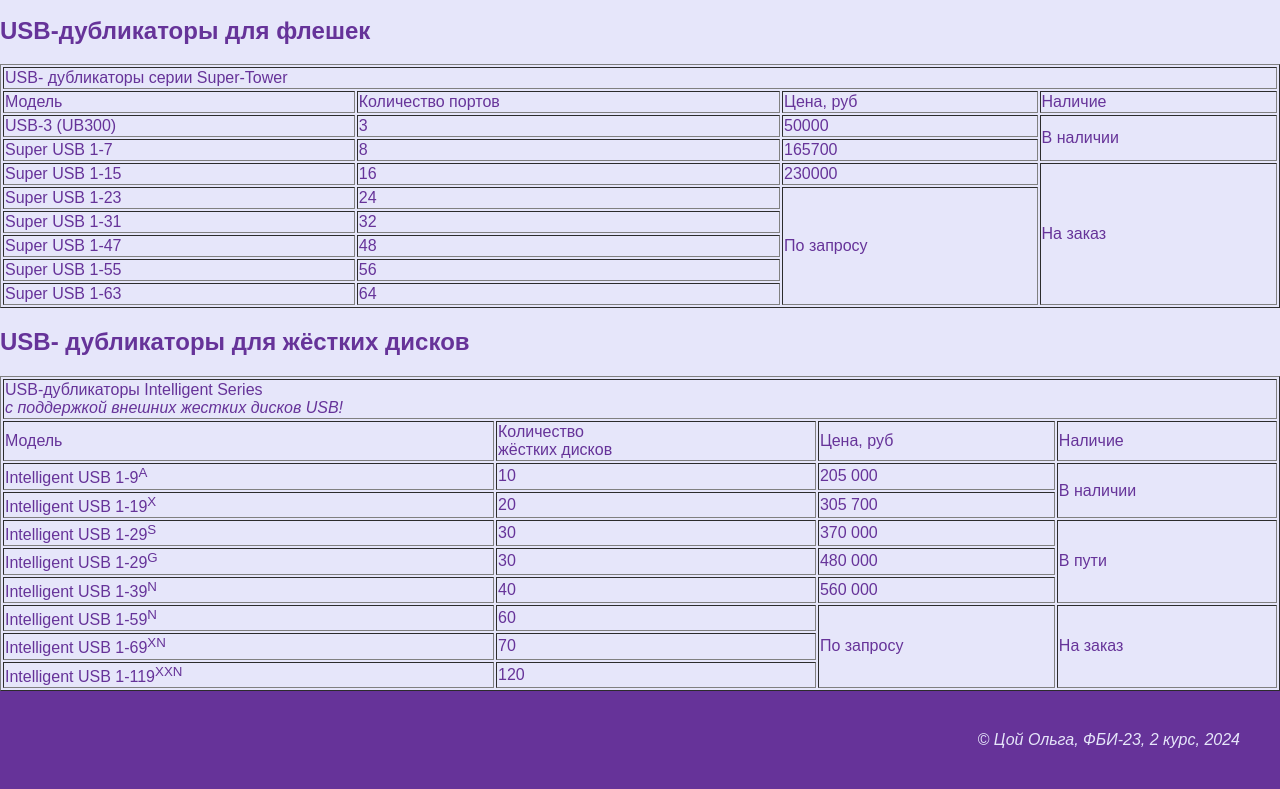
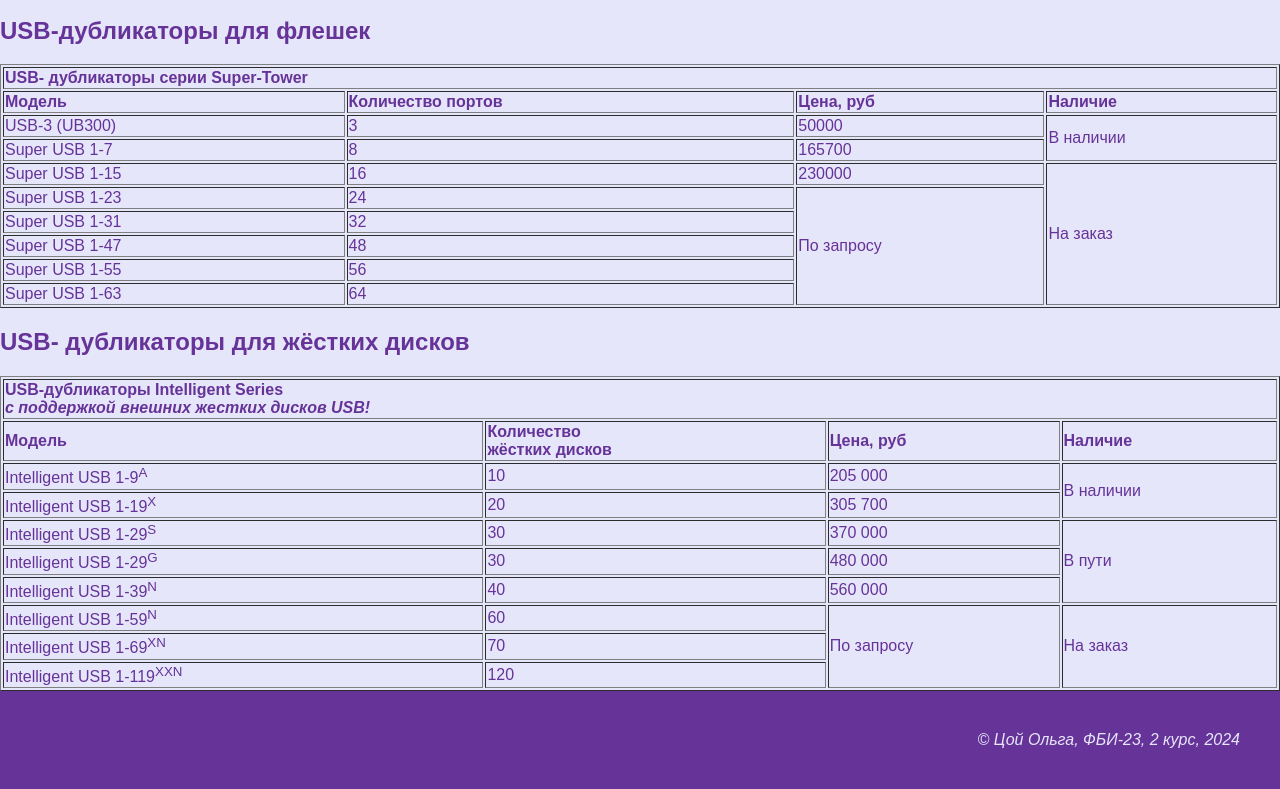
Before and after one commit to Olga120719/web-front-labs, a plain HTML site: page lab2/usb.html in a window 1280 px wide. Shown: the part 860-1649 px from the top of the page. Drawn offline with Linux system fonts and the light colour scheme.

Commit message:
Заголовки таблиц

```diff
--- a/lab2/usb.html
+++ b/lab2/usb.html
@@ -69,10 +69,10 @@
             </ol>
             <h2>USB-дубликаторы для флешек</h2>
             <table border="1" width="100%">
-                <tr>
+                <tr style="font-weight: bold;">
                     <td colspan="4">USB- дубликаторы серии Super-Tower</td>
                 </tr>
-                <tr>
+                <tr style="font-weight: bold;">
                     <td>Модель</td>
                     <td>Количество портов</td>
                     <td>Цена, руб</td>
@@ -120,10 +120,10 @@
             </table>
             <h2>USB- дубликаторы для жёстких дисков</h2>
             <table border="1" width="100%">
-                <tr>
+                <tr style="font-weight: bold;">
                     <td colspan="4">USB-дубликаторы Intelligent Series<br><i>с поддержкой внешних жестких дисков USB!</i></td>
                 </tr>
-                <tr>
+                <tr style="font-weight: bold;">
                     <td>Модель</td>
                     <td>Количество<br>жёстких дисков</td>
                     <td>Цена,&nbsp;руб</td>
```
